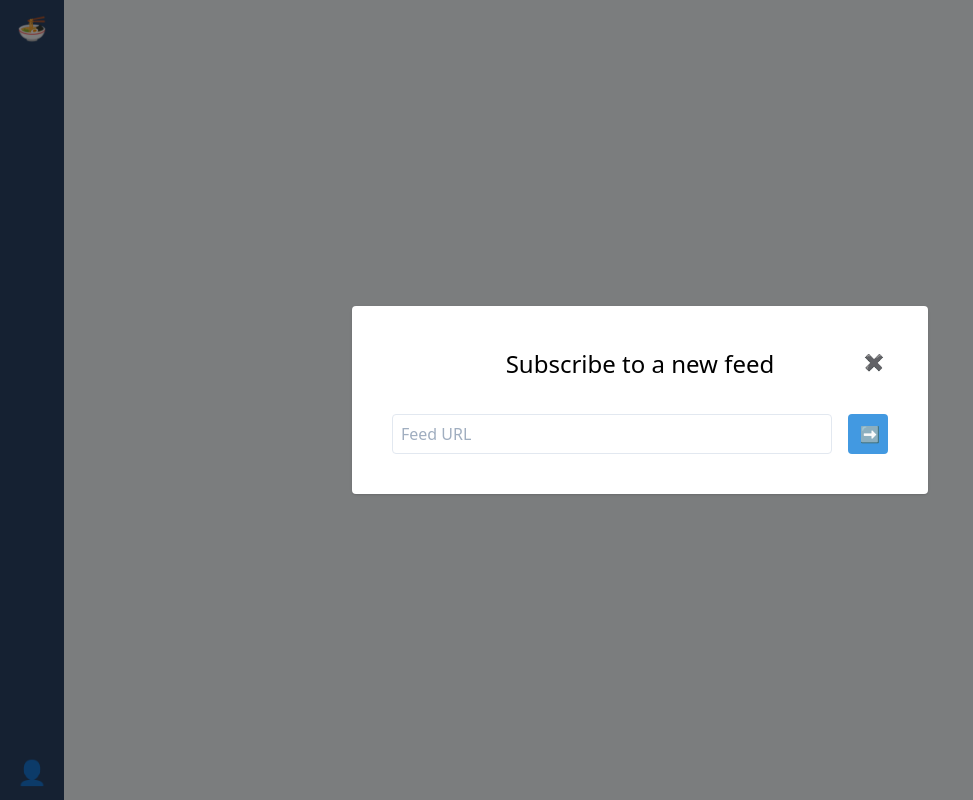
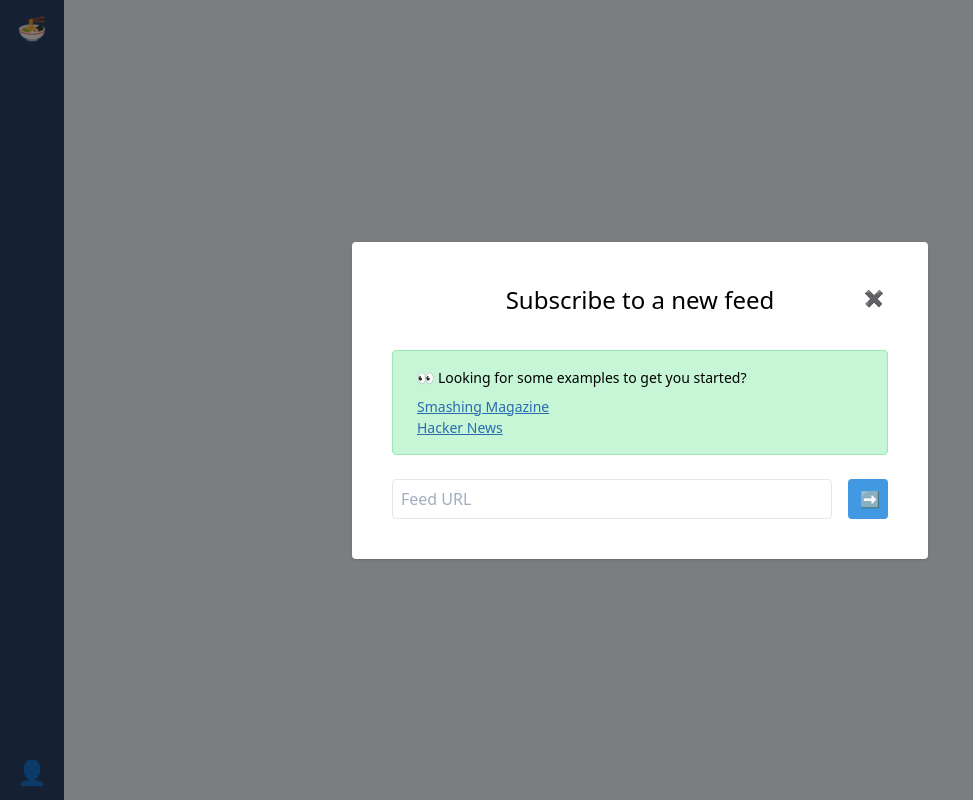
Before and after one commit to mxkxf/nosh, a React (Create React App) app: page / in a window 1280 px wide. Both pictures are taken after a click on the button "subscribe". Shown: the whole page, without its empty margins (0-973 px from the left). Built offline with nearby package versions, Linux system fonts and the light colour scheme.

Commit message:
Added example to subscribe form

```diff
--- a/src/components/SubscribeFeedModal.tsx
+++ b/src/components/SubscribeFeedModal.tsx
@@ -11,14 +11,27 @@ import { InitialState } from "../state/reducers";
 
 interface Props {
   closeModal: () => {};
+  error: Error | null;
+  feeds: Feed[];
+  isLoading: boolean;
   subscribeFeed: (url: string) => {};
-  isLoading: boolean;
-  error: Error | null;
 }
+
+const examples = [
+  {
+    url: "http://smashingmagazine.com/feed",
+    text: "Smashing Magazine",
+  },
+  {
+    url: "http://news.ycombinator.com/rss",
+    text: "Hacker News",
+  },
+];
 
 const SubscribeFeedModal: React.FC<Props> = ({
   closeModal,
   error,
+  feeds,
   isLoading,
   subscribeFeed,
 }) => {
@@ -35,6 +48,28 @@ const SubscribeFeedModal: React.FC<Props> = ({
       <div className="text-center text-2xl mb-8">
         <h2>Subscribe to a new feed</h2>
       </div>
+      {feeds.length === 0 && (
+        <div className="bg-green-200 border border-green-300 px-6 py-4 rounded text-sm mb-6">
+          <p className="mb-2">
+            <span className="mr-1" role="img" aria-label="Eyes">
+              👀
+            </span>
+            Looking for some examples to get you started?
+          </p>
+          <ul>
+            {examples.map((example) => (
+              <li>
+                <button
+                  className="text-blue-700 hover:text-blue-900 underline"
+                  onClick={() => setUrl(example.url)}
+                >
+                  {example.text}
+                </button>
+              </li>
+            ))}
+          </ul>
+        </div>
+      )}
       <form className="flex" method="POST" onSubmit={handleSubmit}>
         <label className="hidden" htmlFor="url">
           Feed URL
@@ -81,6 +116,7 @@ const SubscribeFeedModal: React.FC<Props> = ({
 
 const mapStateToProps = (state: InitialState) => ({
   error: state.ui.error,
+  feeds: state.feeds,
   isLoading: state.ui.isLoading,
 });
 
```
